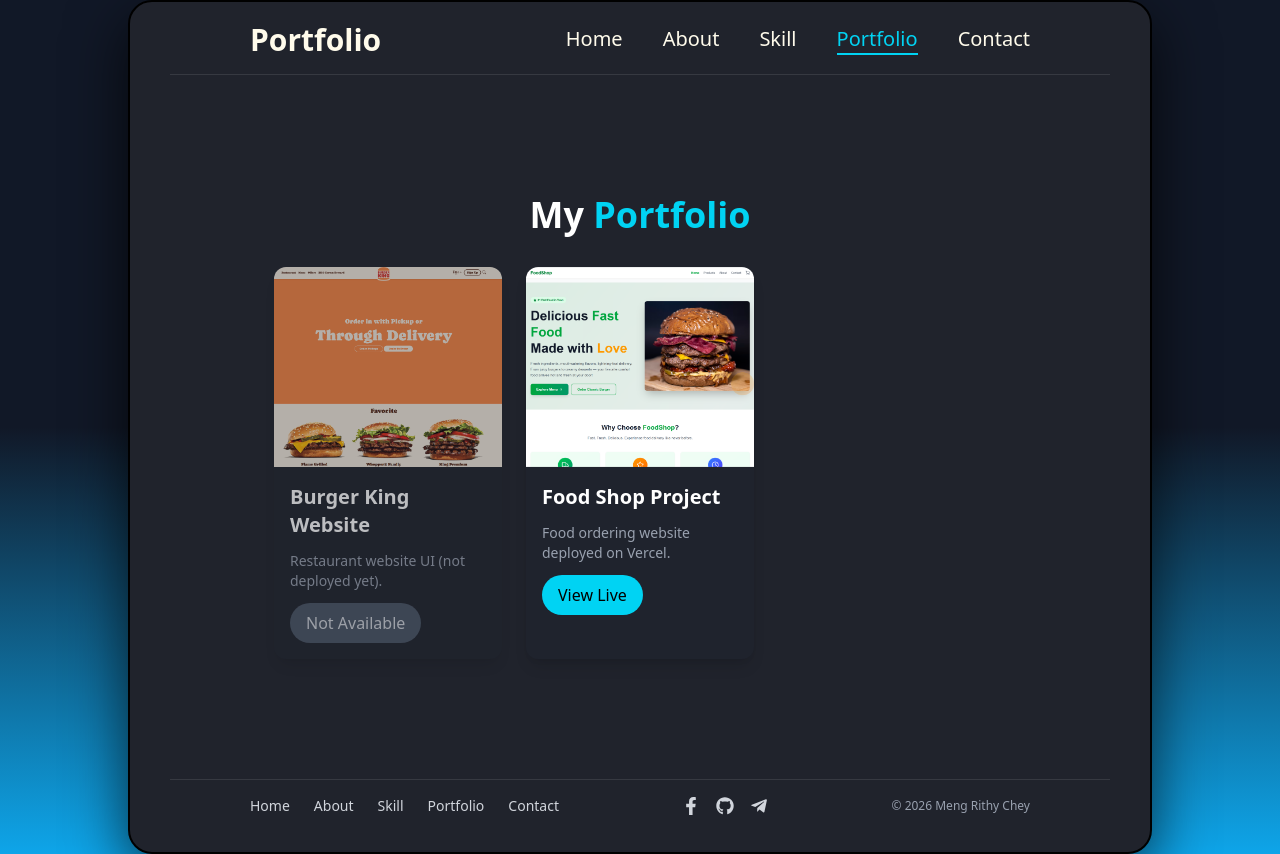
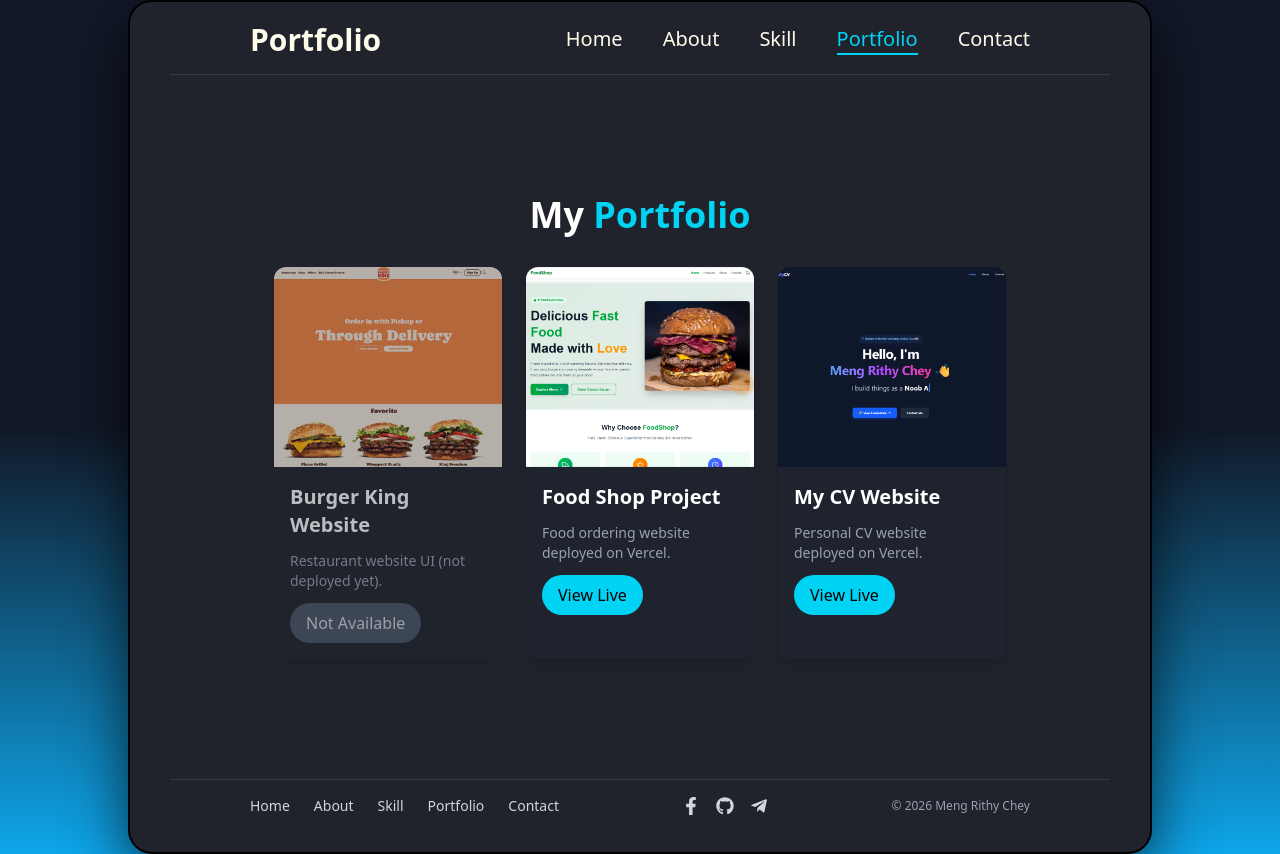
Before and after one commit to BIT9918/My_Portfolio, a React (Vite) app: page /portfolio in a window 1280 px wide. Built offline with nearby package versions, Linux system fonts and the light colour scheme.

Commit message:
My Portfolio

```diff
--- a/src/components/Portfolio.jsx
+++ b/src/components/Portfolio.jsx
@@ -3,7 +3,7 @@
 // IMPORT PROJECT IMAGES
 import BurgerKing from "../assets/img/BurgerKing.png";
 import FoodShop from "../assets/img/FoodShop.png";
-// import BIT from "../assets/img/BIT.png";
+import Img from "../assets/img/Screenshot 2026-01-21 192105.png"
 
 function Portfolio() {
   return (
@@ -66,9 +66,9 @@
         </div>
 
         {/* MY CV (LIVE) */}
-        {/* <div className="rounded-xl overflow-hidden bg-[#1f232d] shadow-lg hover:scale-105 transition">
+        <div className="rounded-xl overflow-hidden bg-[#1f232d] shadow-lg hover:scale-105 transition">
           <img
-            src={BIT}
+            src={Img}
             alt="My CV Project"
             className="w-full h-[180px] md:h-[200px] object-cover"
           />
@@ -87,7 +87,7 @@
               View Live
             </a>
           </div>
-        </div> */}
+        </div>
       </div>
     </div>
   );
```
Also changed, not shown: src/assets/img/Screenshot 2026-01-21 192105.png (added).
